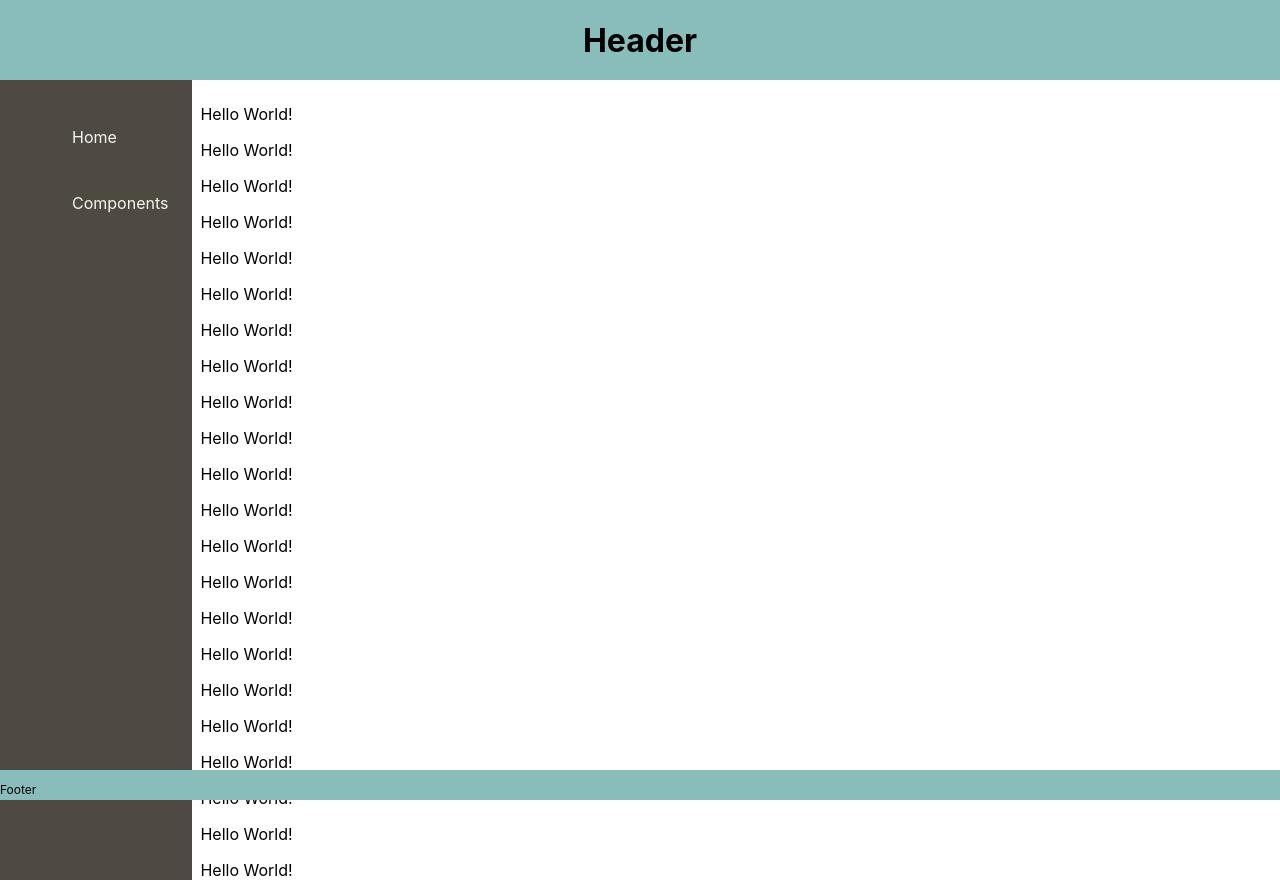
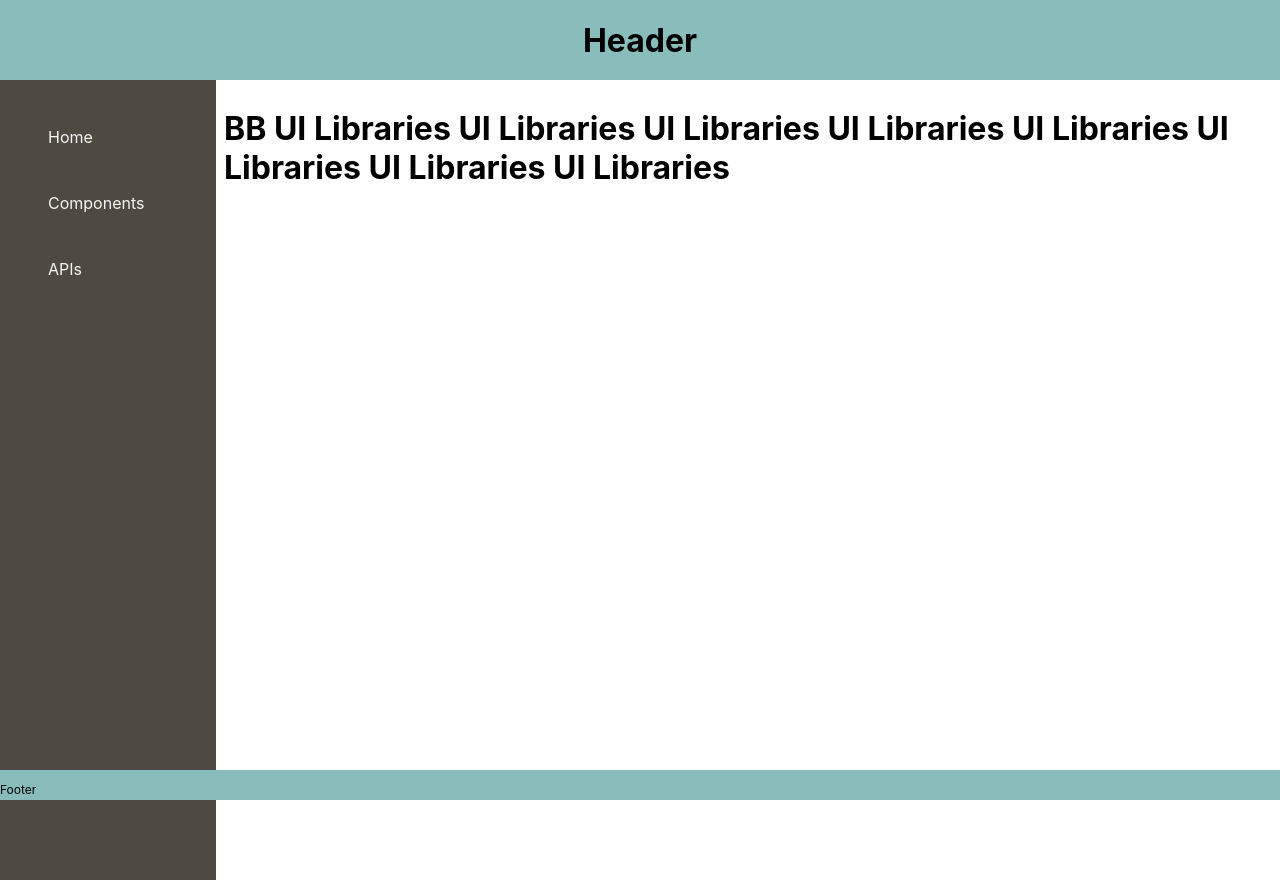
Before and after one commit to danrose9/react-demo-app, a React (Create React App) app: page /components in a window 1280 px wide. Built offline with nearby package versions, Linux system fonts and the light colour scheme.

Commit message:
Working with routes

```diff
--- a/package.json
+++ b/package.json
@@ -8,6 +8,7 @@
     "@testing-library/user-event": "^12.6.3",
     "react": "^17.0.1",
     "react-dom": "^17.0.1",
+    "react-icons": "^4.2.0",
     "react-router-dom": "^5.2.0",
     "react-scripts": "4.0.2",
     "styled-components": "^5.2.1",
--- a/src/components/Main.js
+++ b/src/components/Main.js
@@ -2,8 +2,6 @@ import React from 'react';
 import styled from 'styled-components';
 import Sidebar from './Sidebar';
 import Page from './Page';
-import Components from '../pages/Components';
-import { Route, Switch } from 'react-router-dom';
 
 const StyledMain = styled.div`
   width: 100vw;
@@ -11,7 +9,6 @@ const StyledMain = styled.div`
   overflow: hidden;
   height: 100vh;
   position: relative;
-  width: 100%;
   backface-visibility: hidden;
   will-change: overflow;
 `;
@@ -21,10 +18,6 @@ export default function Main() {
     <StyledMain>
       <Sidebar />
       <Page />
-      {/* <Switch>
-        <Route path="/" exact component={Home} />
-        <Route path="/components" component={Components} />
-      </Switch> */}
     </StyledMain>
   );
 }
--- a/src/components/Page.js
+++ b/src/components/Page.js
@@ -1,5 +1,6 @@
 import React from 'react';
 import styled from 'styled-components';
+import Routes from './Routes';
 
 const StyledPage = styled.div`
   width: 100vw;
@@ -13,38 +14,7 @@ const StyledPage = styled.div`
 export default function Page() {
   return (
     <StyledPage>
-      <p>Hello World!</p>
-      <p>Hello World!</p>
-      <p>Hello World!</p>
-      <p>Hello World!</p>
-      <p>Hello World!</p>
-      <p>Hello World!</p>
-      <p>Hello World!</p>
-      <p>Hello World!</p>
-      <p>Hello World!</p>
-      <p>Hello World!</p>
-      <p>Hello World!</p>
-      <p>Hello World!</p>
-      <p>Hello World!</p>
-      <p>Hello World!</p>
-      <p>Hello World!</p>
-      <p>Hello World!</p>
-      <p>Hello World!</p>
-      <p>Hello World!</p>
-      <p>Hello World!</p>
-      <p>Hello World!</p>
-      <p>Hello World!</p>
-      <p>Hello World!</p>
-      <p>Hello World!</p>
-      <p>Hello World!</p>
-      <p>Hello World!</p>
-      <p>Hello World!</p>
-      <p>Hello World!</p>
-      <p>Hello World!</p>
-      <p>Hello World!</p>
-      <p>Hello World!</p>
-      <p>Hello World!</p>
-      <p>Hello World!</p>
+      <Routes />
     </StyledPage>
   );
 }
--- /dev/null
+++ b/src/components/Routes.js
@@ -0,0 +1,17 @@
+import { Switch, Route } from 'react-router-dom';
+import React from 'react';
+
+// Components
+import Home from '../pages/Home';
+import Components from '../pages/Components';
+import Apis from '../pages/Apis';
+
+const routes = () => (
+  <Switch>
+    <Route path="/" exact component={Home} />
+    <Route path="/components" component={Components} />
+    <Route path="/apis" component={Apis} />
+  </Switch>
+);
+
+export default routes;
--- a/src/components/Sidebar.css
+++ b/src/components/Sidebar.css
@@ -15,6 +15,7 @@
     padding: 8px 0px 8px 8px;
     list-style: none;
     height: 50px;
+
   }
 
   /* sidebar text */
@@ -22,11 +23,11 @@
     text-decoration: none;
     color: #f5f5f5;
     font-size: 16px;
-    width: 95%;
+    width: 50%;
     height: 100%;
     display: flex;
     align-items: center;
-    padding: 0 16px;
+    padding: 0;
     border-radius: 2px;
   }
 
--- a/src/components/Sidebar.js
+++ b/src/components/Sidebar.js
@@ -11,6 +11,7 @@ const StyledSidebar = styled.div`
   padding: 0.5rem;
   -webkit-overflow-scrolling: touch;
   -ms-overflow-style: none;
+  width: 200px;
 `;
 
 const StyledMenuItem = styled.ul`
@@ -21,18 +22,22 @@ const StyledSpan = styled.span`
   margin-left: 0px;
 `;
 
+const StyledList = styled.li`
+  padding: 8px 0px;
+`;
+
 export default function Sidebar() {
   return (
     <StyledSidebar>
       <StyledMenuItem>
         {SidebarData.map((item, index) => {
           return (
-            <li key={index} className={item.cName}>
+            <StyledList key={index} className={item.cName}>
               <Link to={item.path}>
                 {/* {item.icon} */}
                 <StyledSpan>{item.title}</StyledSpan>
               </Link>
-            </li>
+            </StyledList>
           );
         })}
       </StyledMenuItem>
--- a/src/components/SidebarData.js
+++ b/src/components/SidebarData.js
@@ -1,5 +1,3 @@
-import React from 'react';
-
 export const SidebarData = [
   {
     title: 'Home',
@@ -14,4 +12,10 @@ export const SidebarData = [
     // icon: <IoIcons.IoIosPaper />,
     cName: 'nav-text',
   },
+  {
+    title: 'APIs',
+    path: '/apis',
+    // icon: <IoIcons.IoIosPaper />,
+    cName: 'nav-text',
+  },
 ];
--- /dev/null
+++ b/src/pages/Apis.js
@@ -0,0 +1,9 @@
+import React from 'react';
+
+export default function Apis() {
+  return (
+    <div>
+      <h1>API</h1>
+    </div>
+  );
+}
--- a/src/pages/Components.js
+++ b/src/pages/Components.js
@@ -3,7 +3,10 @@ import React from 'react';
 export default function Components() {
   return (
     <div>
-      <h1>Components</h1>
+      <h1>
+        BB UI Libraries UI Libraries UI Libraries UI Libraries UI Libraries UI
+        Libraries UI Libraries UI Libraries
+      </h1>
     </div>
   );
 }
```
Also changed, not shown: 1 other file (tests, documents, lock files or other folders).
